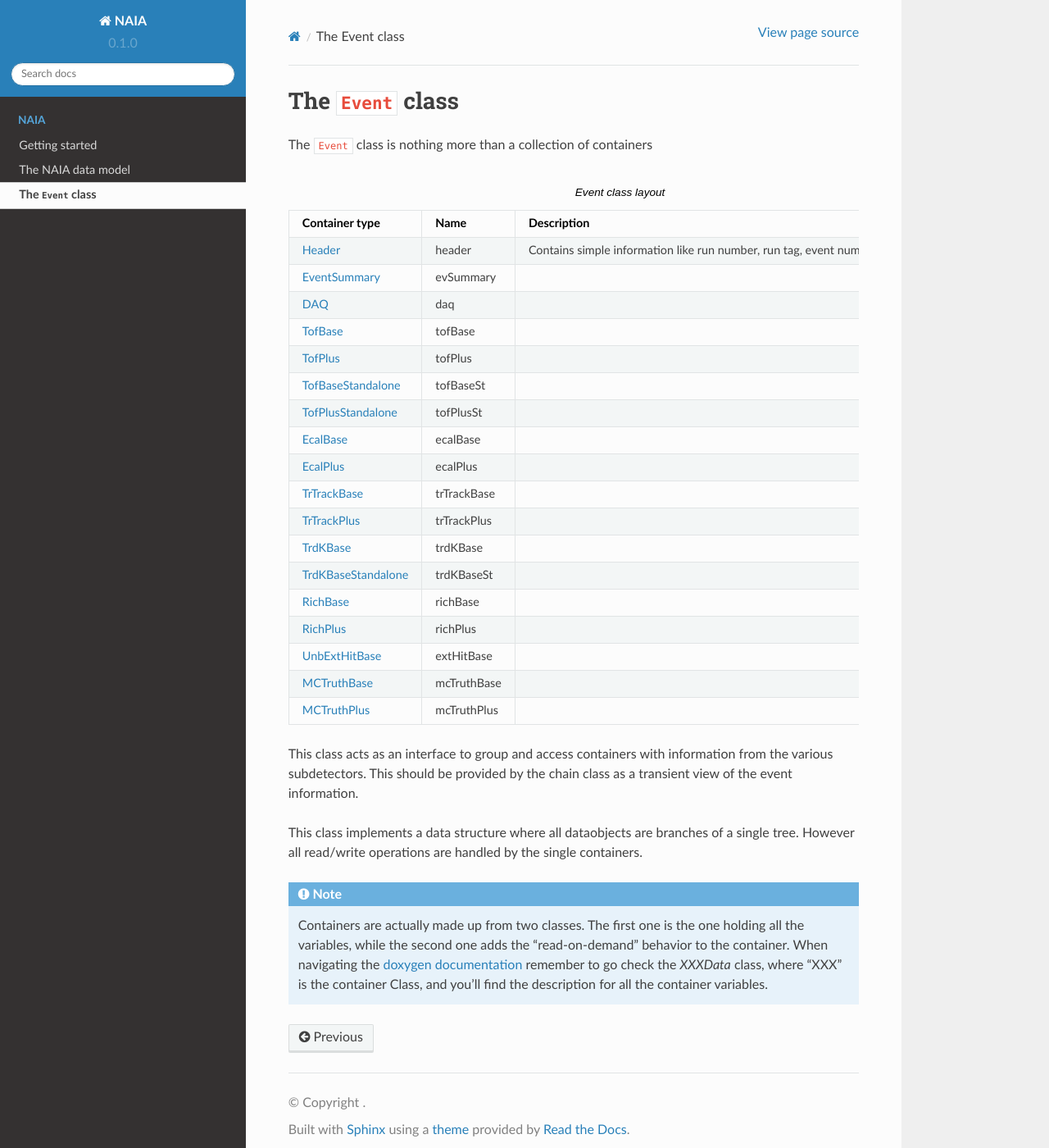
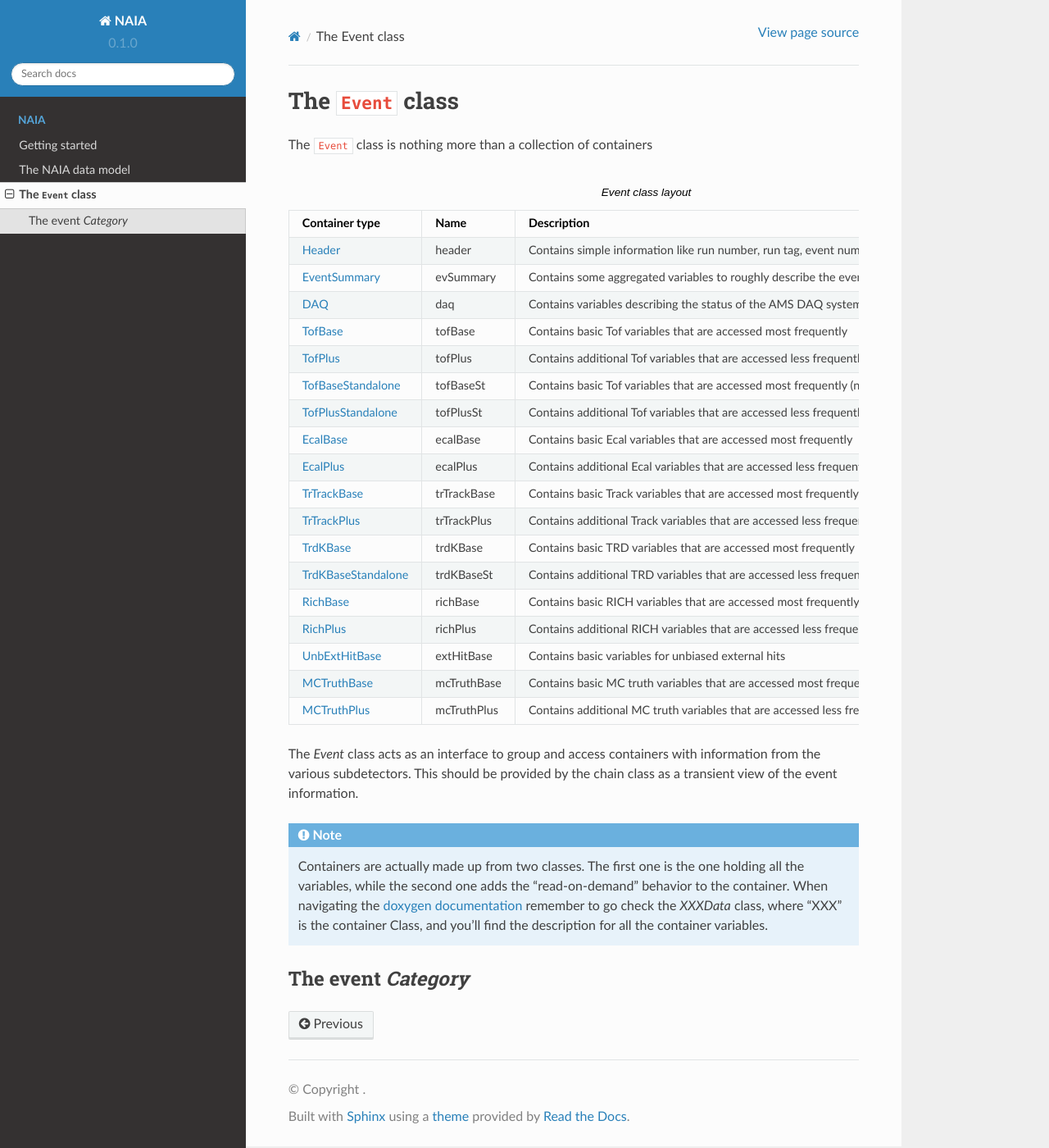
Before and after one commit to valerioformato/NAIA-readthedocs, a Sphinx documentation site: the page built from docs/source/datamodel/event.rst, in a window 1280 px wide and 1400 px high. Shown: the whole window at 82% size. Built offline with Sphinx 7.4.7 and the Read the Docs theme 2.0.0, drawn with Linux system fonts in a browser that asks for light colours.

Commit message:
Finish event container description

```diff
--- a/docs/source/datamodel/event.rst
+++ b/docs/source/datamodel/event.rst
@@ -15,61 +15,58 @@ The ``Event`` class is nothing more than a collection of containers
      - Contains simple information like run number, run tag, event number and UTC time.
    * - `EventSummary <https://naia-docs.web.cern.ch/naia-docs/classNAIA_1_1EventSummaryData.html>`_
      - evSummary
-     -
+     - Contains some aggregated variables to roughly describe the event.
    * - `DAQ <https://naia-docs.web.cern.ch/naia-docs/classNAIA_1_1DAQData.html>`_
      - daq
-     -
+     - Contains variables describing the status of the AMS DAQ system for the event.
    * - `TofBase <https://naia-docs.web.cern.ch/naia-docs/classNAIA_1_1TofBaseData.html>`_
      - tofBase
-     -
+     - Contains basic Tof variables that are accessed most frequently
    * - `TofPlus <https://naia-docs.web.cern.ch/naia-docs/classNAIA_1_1TofPlusData.html>`_
      - tofPlus
-     -
+     - Contains additional Tof variables that are accessed less frequently
    * - `TofBaseStandalone <https://naia-docs.web.cern.ch/naia-docs/classNAIA_1_1TofBaseData.html>`_
      - tofBaseSt
-     -
+     - Contains basic Tof variables that are accessed most frequently (no-tracker reconstruction)
    * - `TofPlusStandalone <https://naia-docs.web.cern.ch/naia-docs/classNAIA_1_1TofPlusData.html>`_
      - tofPlusSt
-     -
+     - Contains additional Tof variables that are accessed less frequently (no-tracker reconstruction)
    * - `EcalBase <https://naia-docs.web.cern.ch/naia-docs/classNAIA_1_1EcalBaseData.html>`_
      - ecalBase
-     -
+     - Contains basic Ecal variables that are accessed most frequently
    * - `EcalPlus <https://naia-docs.web.cern.ch/naia-docs/classNAIA_1_1EcalPlus.html>`_
      - ecalPlus
-     -
+     - Contains additional Ecal variables that are accessed less frequently
    * - `TrTrackBase <https://naia-docs.web.cern.ch/naia-docs/classNAIA_1_1TrTrackBaseData.html>`_
      - trTrackBase
-     -
+     - Contains basic Track variables that are accessed most frequently
    * - `TrTrackPlus <https://naia-docs.web.cern.ch/naia-docs/classNAIA_1_1TrTrackPlus.html>`_
      - trTrackPlus
-     -
+     - Contains additional Track variables that are accessed less frequently
    * - `TrdKBase <https://naia-docs.web.cern.ch/naia-docs/classNAIA_1_1TrdKBase.html>`_
      - trdKBase
-     -
+     - Contains basic TRD variables that are accessed most frequently
    * - `TrdKBaseStandalone <https://naia-docs.web.cern.ch/naia-docs/classNAIA_1_1TrdKBase.html>`_
      - trdKBaseSt
-     -
+     - Contains additional TRD variables that are accessed less frequently
    * - `RichBase <https://naia-docs.web.cern.ch/naia-docs/classNAIA_1_1RichBaseData.html>`_
      - richBase
-     -
+     - Contains basic RICH variables that are accessed most frequently
    * - `RichPlus <https://naia-docs.web.cern.ch/naia-docs/classNAIA_1_1RichPlusData.html>`_
      - richPlus
-     -
+     - Contains additional RICH variables that are accessed less frequently
    * - `UnbExtHitBase <https://naia-docs.web.cern.ch/naia-docs/classNAIA_1_1UnbExtHitBaseData.html>`_
      - extHitBase
-     -
+     - Contains basic variables for unbiased external hits
    * - `MCTruthBase <https://naia-docs.web.cern.ch/naia-docs/classNAIA_1_1MCTruthBaseData.html>`_
      - mcTruthBase
-     -
+     - Contains basic MC truth variables that are accessed most frequently
    * - `MCTruthPlus <https://naia-docs.web.cern.ch/naia-docs/classNAIA_1_1MCTruthPlusData.html>`_
      - mcTruthPlus
-     -
+     - Contains additional MC truth variables that are accessed less frequently
 
-This class acts as an interface to group and access containers with information from the various subdetectors.
+The `Event` class acts as an interface to group and access containers with information from the various subdetectors.
 This should be provided by the chain class as a transient view of the event information.
-
-This class implements a data structure where all dataobjects are branches of a single tree.
-However all read/write operations are handled by the single containers.
 
 .. note::
     Containers are actually made up from two classes. The first one is the one holding all the
@@ -77,3 +74,7 @@ However all read/write operations are handled by the single containers.
     When navigating the `doxygen documentation <https://naia-docs.web.cern.ch/naia-docs/annotated.html>`_
     remember to go check the `XXXData` class, where "XXX" is the container Class, and you'll find
     the description for all the container variables.
+
+
+The event `Category`
+^^^^^^^^^^^^^^^^^^^^
```
